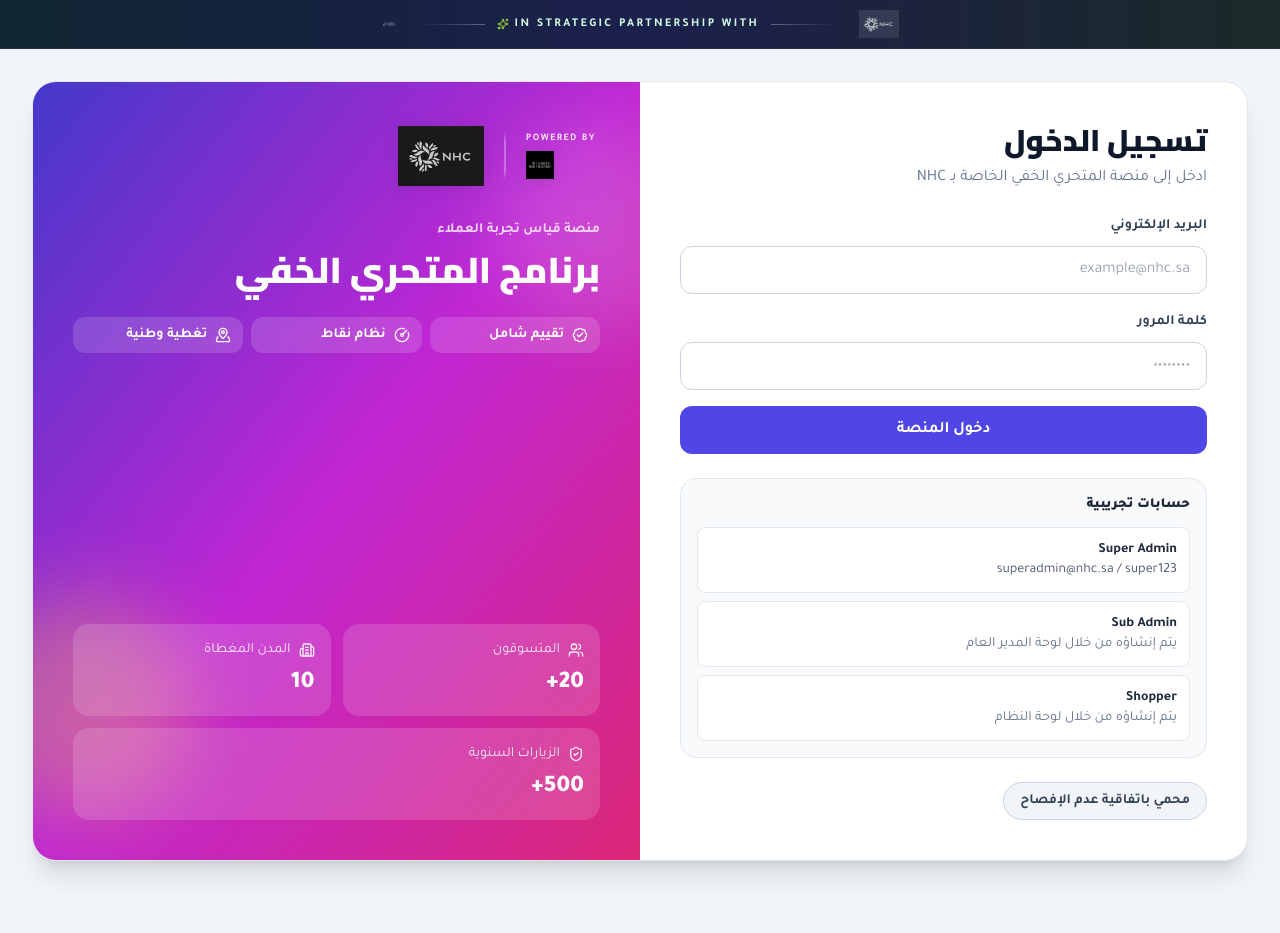
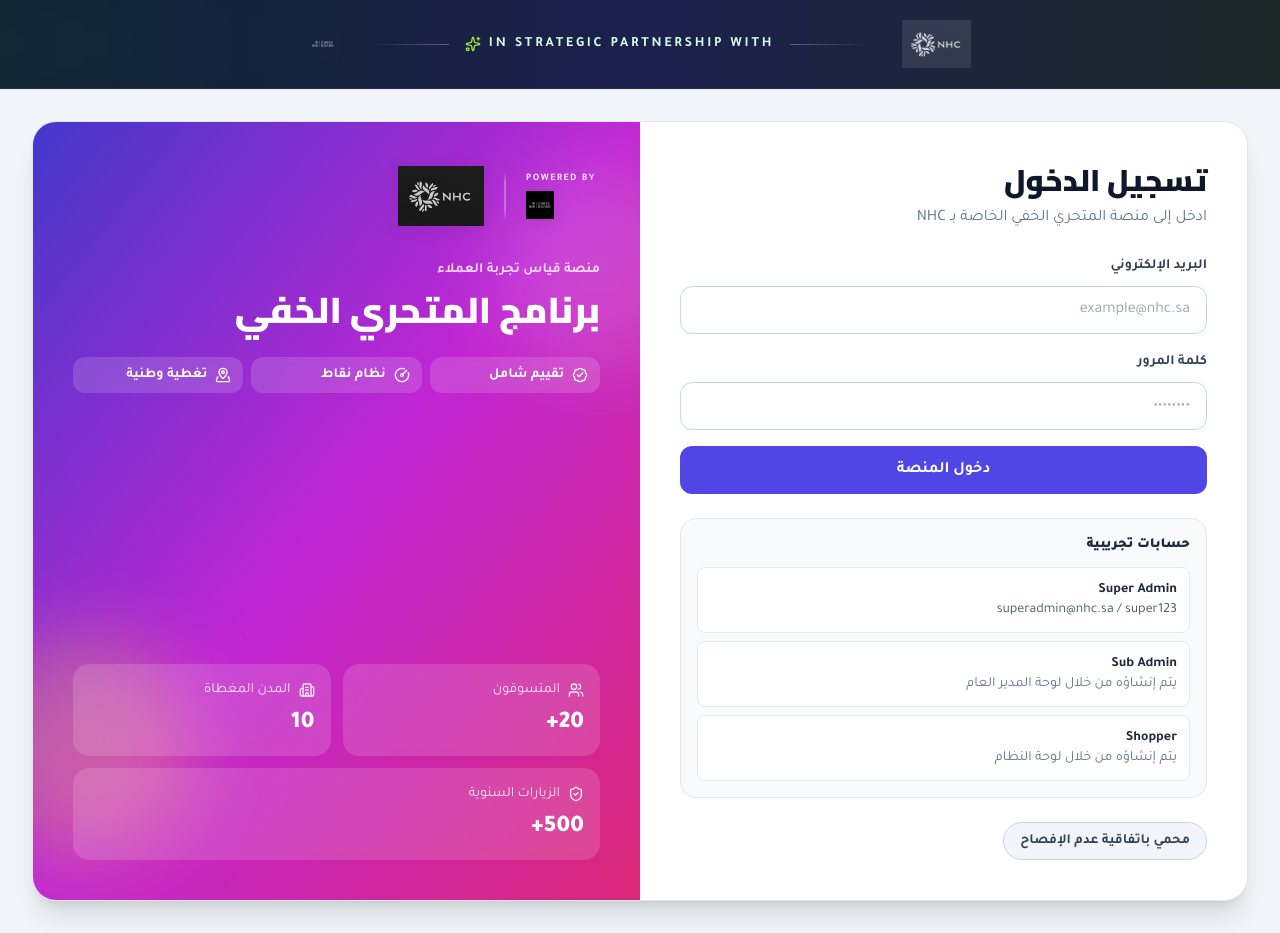
Before and after one commit to YusufMohamed-tech/NHC_Live_dashboard, a React (Vite) app: page / in a window 1280 px wide. Before the commit the page ends 893 px from the top, so only its background shows below. Built offline with nearby package versions, Linux system fonts and the light colour scheme.

Commit message:
style(branding): significantly increase top banner and logo sizes

```diff
--- a/src/components/TopBanner.jsx
+++ b/src/components/TopBanner.jsx
@@ -3,31 +3,31 @@
 
 export default function TopBanner() {
   return (
-    <div className="relative z-50 flex items-center justify-center overflow-hidden bg-slate-900 border-b border-white/10 px-4 py-2.5 sm:px-6 shadow-sm">
+    <div className="relative z-50 flex items-center justify-center overflow-hidden bg-slate-900 border-b border-white/10 px-4 py-4 sm:py-5 sm:px-8 shadow-sm">
       {/* Background Accents */}
       <div className="absolute inset-0 bg-gradient-to-r from-emerald-600/10 via-indigo-900/40 to-lime-500/10" />
       <div className="absolute -left-1/4 inset-y-0 w-1/2 bg-gradient-to-r from-transparent via-white/5 to-transparent blur-2xl animate-pulse" />
 
-      <div className="relative flex flex-col md:flex-row items-center justify-center gap-3 sm:gap-6 text-sm text-white/90">
+      <div className="relative flex flex-col md:flex-row items-center justify-center gap-4 sm:gap-8 text-sm text-white/90">
 
         {/* Left Side: NHC */}
         <div className="flex items-center gap-3">
           <img
             src="/branding/nhc-logo.png"
             alt="NHC Platform"
-            className="h-6 sm:h-7 w-auto drop-shadow-lg"
+            className="h-10 sm:h-12 w-auto drop-shadow-lg"
             style={{ filter: 'grayscale(1) invert(1)', mixBlendMode: 'screen' }}
           />
         </div>
 
         {/* Center: Message */}
-        <div className="flex items-center gap-3" dir="ltr">
-          <div className="hidden sm:block h-[1px] w-8 sm:w-16 bg-gradient-to-r from-transparent to-white/30" />
-          <div className="flex items-center gap-1.5 text-[10px] sm:text-xs font-bold uppercase tracking-[0.2em] text-emerald-100">
-            <Sparkles className="h-3 w-3 text-lime-400" />
+        <div className="flex items-center gap-3 md:gap-4" dir="ltr">
+          <div className="hidden md:block h-[1px] w-12 sm:w-20 bg-gradient-to-r from-transparent to-white/30" />
+          <div className="flex items-center gap-1.5 sm:gap-2 text-xs sm:text-sm font-bold uppercase tracking-[0.2em] text-emerald-100">
+            <Sparkles className="h-4 w-4 text-lime-400" />
             <span>In Strategic Partnership With</span>
           </div>
-          <div className="hidden sm:block h-[1px] w-8 sm:w-16 bg-gradient-to-l from-transparent to-white/30" />
+          <div className="hidden md:block h-[1px] w-12 sm:w-20 bg-gradient-to-l from-transparent to-white/30" />
         </div>
 
         {/* Right Side: Chessboard */}
@@ -35,7 +35,7 @@
           <img
             src="/branding/chessboard-logo.jpeg"
             alt="Chessboard Partner"
-            className="h-4 sm:h-4 w-auto opacity-90 transition-opacity hover:opacity-100 drop-shadow-lg"
+            className="h-6 sm:h-7 w-auto opacity-90 transition-opacity hover:opacity-100 drop-shadow-lg"
             style={{ filter: 'grayscale(1) invert(1)', mixBlendMode: 'screen' }}
           />
         </div>
```
